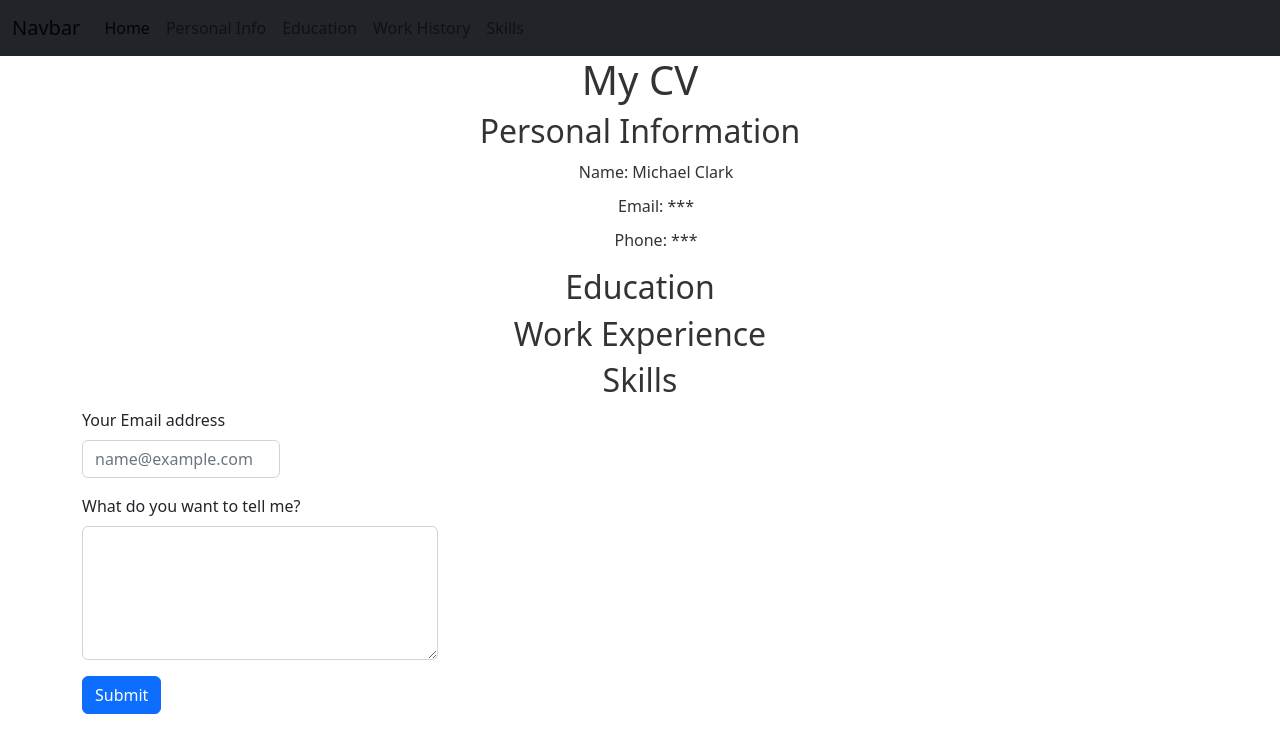
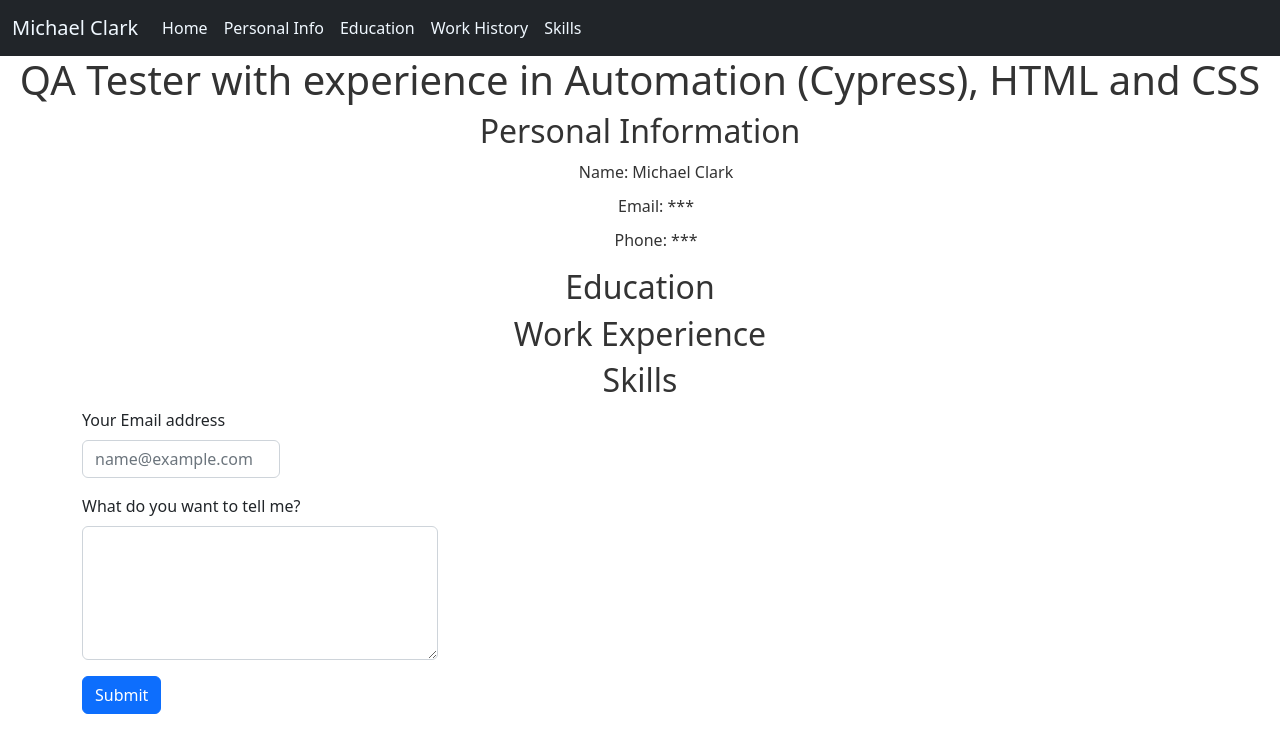
Before and after one commit to michaelclark09/michaelclark09.github.io, a plain HTML site: page index.html in a window 1280 px wide. Drawn offline with nearby package versions, Linux system fonts and the light colour scheme.

Commit message:
Bugfix
Fixing CSS for navbar and amending title text

```diff
--- a/index.html
+++ b/index.html
@@ -11,7 +11,7 @@
         <nav class="navbar sticky-top navbar-expand-lg bg-dark">
             <!-- Navbar content -->
             <div class="container-fluid">
-                <a class="navbar-brand" href="#">Navbar</a>
+                <a class="navbar-brand" href="#">Michael Clark</a>
                 <button class="navbar-toggler" type="button" data-bs-toggle="collapse" data-bs-target="#navbarNavAltMarkup" aria-controls="navbarNavAltMarkup" aria-expanded="false" aria-label="Toggle navigation">
                     <span class="navbar-toggler-icon"></span>
                 </button>
@@ -26,7 +26,7 @@
                 </div>
             </div>
         </nav>
-        <h1>My CV</h1>
+        <h1>QA Tester with experience in Automation (Cypress), HTML and CSS</h1>
     </header>
 <main>
     <section id="PersonalInfo">
--- a/style.css
+++ b/style.css
@@ -1,5 +1,5 @@
-header {
-    color: aliceblue;
+.navbar, .navbar-brand, .nav-link {
+    color: aliceblue !important;
 }
 
 body {
```
